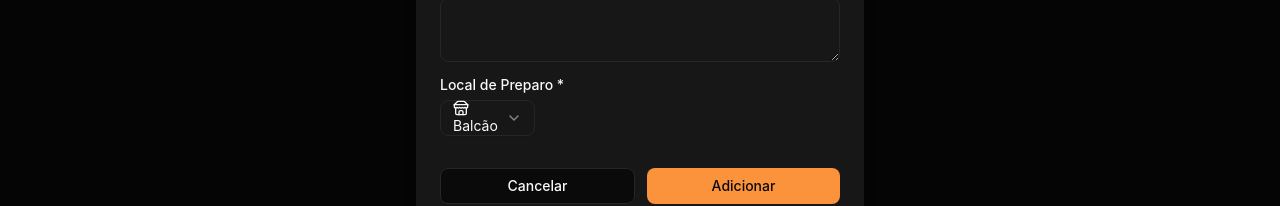
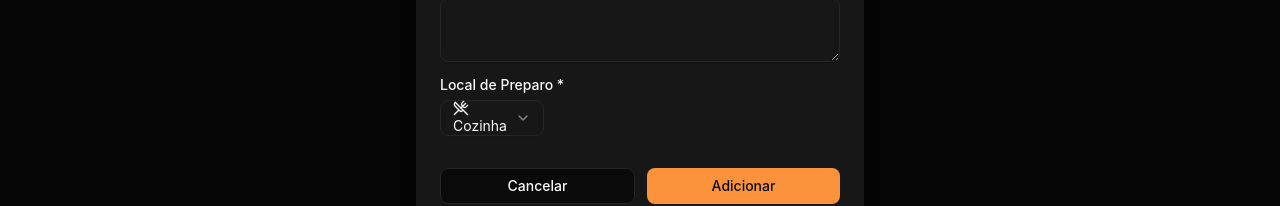
Before and after one commit to guerradouble/pdv, a Next.js app: page /cadastro in a window 1280 px wide. Both pictures are taken after a click on the button "Novo Produto". Shown: the part 471-677 px from the top of the page. Built offline with nearby package versions, Linux system fonts and the light colour scheme; no server answers; the database is empty.

Commit message:
Update product-form.tsx

```diff
--- a/components/product-form.tsx
+++ b/components/product-form.tsx
@@ -24,7 +24,7 @@ export function ProductForm({ product, onClose, onRefresh }: ProductFormProps) {
     tipo: "",
     preco: "",
     ingredientes: "",
-    local_preparo: "balcao",
+    local_preparo: "cozinha",
   })
 
   const [isTypeManagerOpen, setIsTypeManagerOpen] = useState(false)
```
